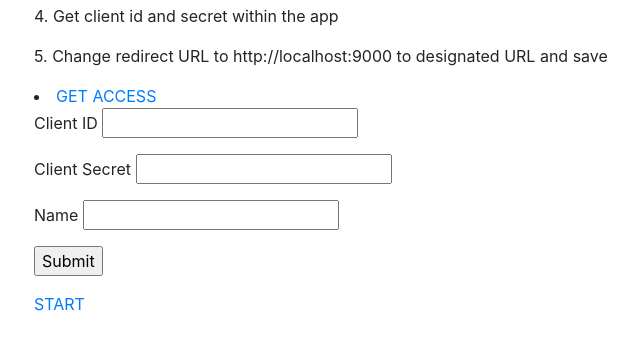
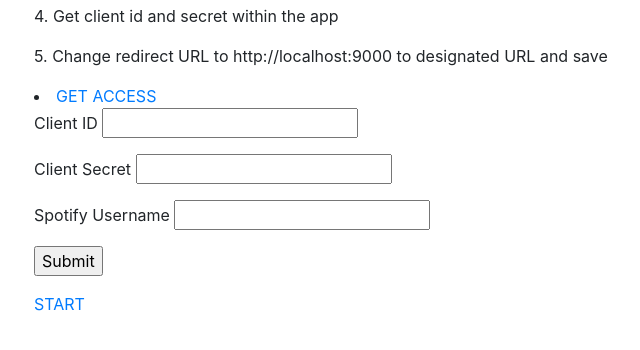
Before and after one commit to mwong2568/Spotify-Party-Playlist, a Flask app: page / in a window 1280 px wide. Shown: the part 274-624 px from the top of the page, without its empty margins (51-691 px from the left). Run offline with Flask 2, Linux system fonts and the light colour scheme; parts of the project's set-up code (start-up, migrations or seed data) failed here and were passed over; some libraries are stand-ins or nearby versions.

Commit message:
clarified username in login page

```diff
--- a/flask_project/templates/login.html
+++ b/flask_project/templates/login.html
@@ -20,7 +20,7 @@
     <form action="/home" method = "POST">
         <p>Client ID <input type = "text" name = "client_id" /></p>
         <p>Client Secret <input type = "text" name = "client_secret" /></p>
-        <p>Name <input type = "text" name = "name" /></p>
+        <p>Spotify Username <input type = "text" name = "name" /></p>
         <p><input type = "submit" value = "Submit" /></p>
     </form>
 </h1>
```
